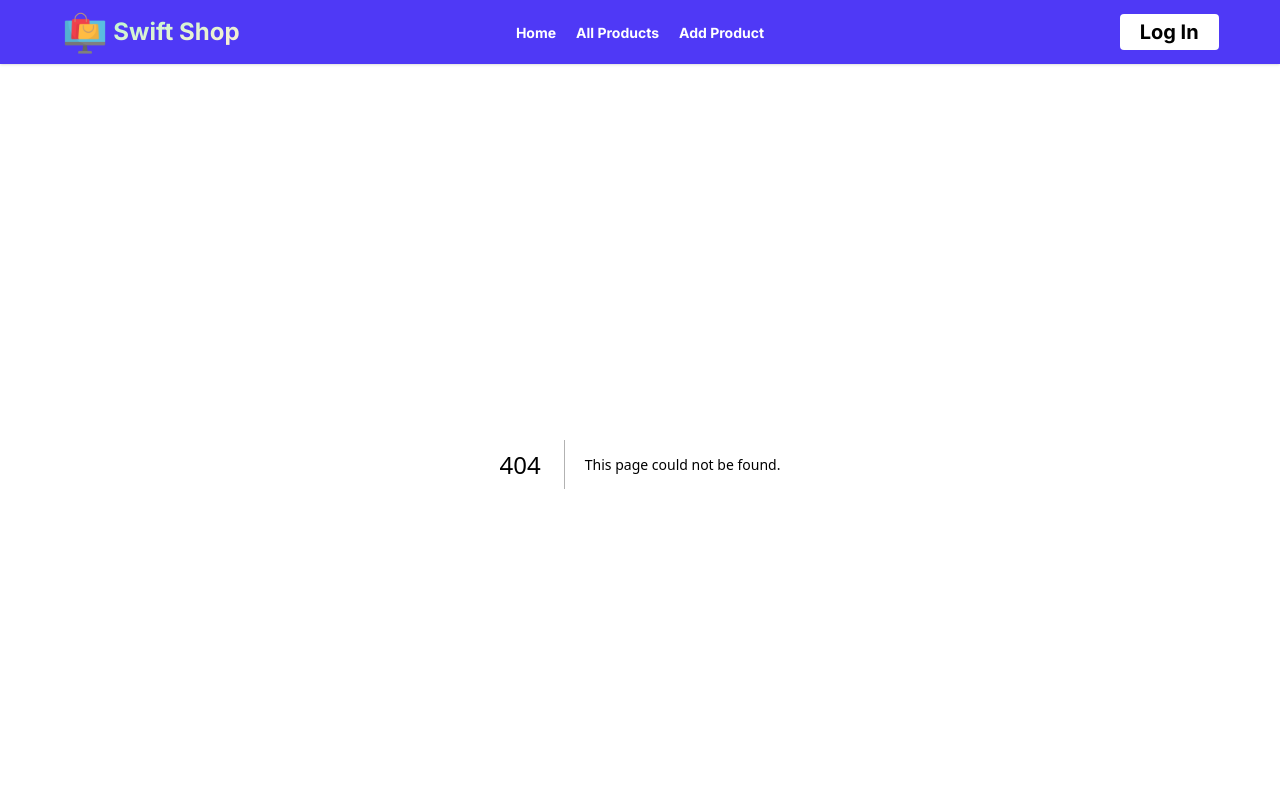
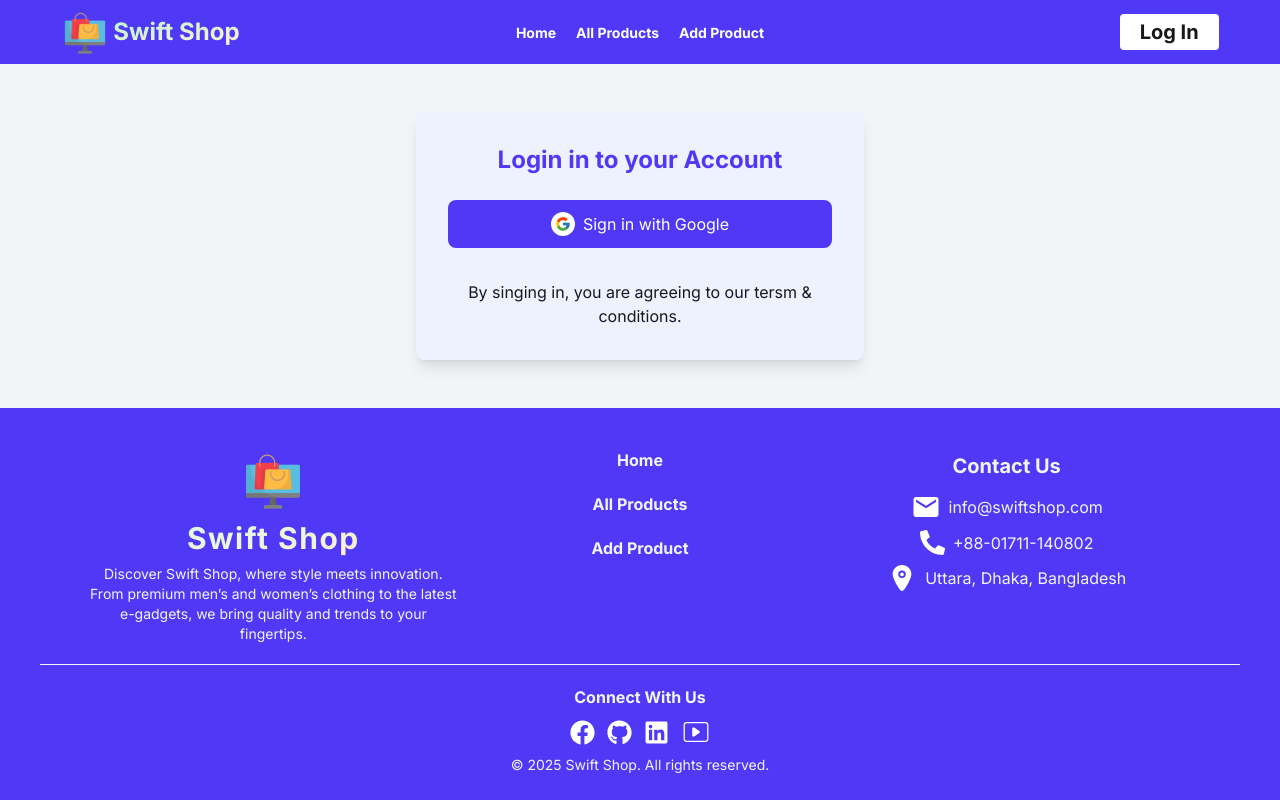
Before and after one commit to moktadir-mirul/swift-shop, a Next.js app: page /login in a window 1280 px wide. Before the commit this address had no page. Shown: the top 800 px of the page. Built offline with nearby package versions, Linux system fonts and the light colour scheme.

Commit message:
next auth log in done

```diff
--- a/src/Navbar/Navbar.jsx
+++ b/src/Navbar/Navbar.jsx
@@ -49,7 +49,8 @@ const Navbar = () => {
         </ul>
       </div>
       <div className="navbar-end">
-        <button className="px-5 py-1 font-bold text-xl bg-white hover:bg-indigo-900 duration-200 hover:text-gray-50 rounded-sm cursor-pointer">Log In</button>
+        <Link href={"/login"}>
+        <button className="px-5 py-1 font-bold text-xl bg-white hover:bg-indigo-900 duration-200 hover:text-gray-50 rounded-sm cursor-pointer">Log In</button></Link>
       </div>
     </div>
     </div>
--- /dev/null
+++ b/src/app/(auth)/login/page.js
@@ -0,0 +1,26 @@
+"use client";
+
+import { signIn } from "next-auth/react";
+import { FcGoogle } from "react-icons/fc";
+
+export default function LoginPage() {
+  const handleGoogleLogin = () => {
+    signIn("google");
+  };
+
+  return (
+    <div className="flex items-center justify-center bg-gray-100 py-12">
+      <div className="bg-indigo-50 space-y-8 shadow-lg rounded-lg p-8 max-w-md w-11/12">
+        <h1 className="text-2xl font-bold text-center text-indigo-600 mb-6">Login in to your Account</h1>
+        <button
+          onClick={handleGoogleLogin}
+          className="flex items-center justify-center w-full py-3 bg-indigo-600 text-white rounded-lg hover:bg-indigo-700 transition"
+        >
+          <FcGoogle className="mr-2 text-2xl bg-white rounded-full p-1" />
+          Sign in with Google
+        </button>
+        <h1 className="text-center">By singing in, you are agreeing to our tersm & conditions.</h1>
+      </div>
+    </div>
+  );
+}
--- /dev/null
+++ b/src/app/addProducts/page.js
@@ -0,0 +1,6 @@
+const addProducts = () => {
+    return(
+        <h1>I am add products.</h1>
+    )
+}
+export default addProducts;
--- /dev/null
+++ b/src/app/api/auth/[...nextauth]/route.js
@@ -0,0 +1,22 @@
+import NextAuth from "next-auth";
+import GoogleProvider from "next-auth/providers/google";
+
+export const authOptions = {
+  providers: [
+    GoogleProvider({
+      clientId: process.env.GOOGLE_CLIENT_ID,
+      clientSecret: process.env.GOOGLE_CLIENT_SECRET,
+    }),
+  ],
+  pages: {
+    signIn: '/login',
+  },
+  callbacks: {
+    async redirect({ url, baseUrl }) {
+      return baseUrl; // always redirect to home page after login
+    },
+  },
+};
+
+const handler = NextAuth(authOptions);
+export { handler as GET, handler as POST };
--- /dev/null
+++ b/src/app/context/AuthProvider.js
@@ -0,0 +1,7 @@
+'use client';
+
+import { SessionProvider } from 'next-auth/react';
+
+export default function AuthProvider({ children }) {
+  return <SessionProvider>{children}</SessionProvider>;
+}
--- a/src/app/layout.js
+++ b/src/app/layout.js
@@ -2,8 +2,9 @@ import { Geist, Geist_Mono, Inter } from "next/font/google";
 import "./globals.css";
 import Navbar from "@/Navbar/Navbar";
 import Footer from "@/Components/Footer";
+import AuthProvider from "./context/AuthProvider";
 
-const inter = Inter({ subsets: ['latin'] });
+const inter = Inter({ subsets: ["latin"] });
 const geistSans = Geist({
   variable: "--font-geist-sans",
   subsets: ["latin"],
@@ -25,8 +26,10 @@ export default function RootLayout({ children }) {
       <body
         className={`${inter.className} min-h-screen flex flex-col justify-between`}
       >
-        <Navbar></Navbar>
-        {children}
+        <div>
+          <Navbar></Navbar>
+          <AuthProvider>{children}</AuthProvider>
+        </div>
         <Footer></Footer>
       </body>
     </html>
```
